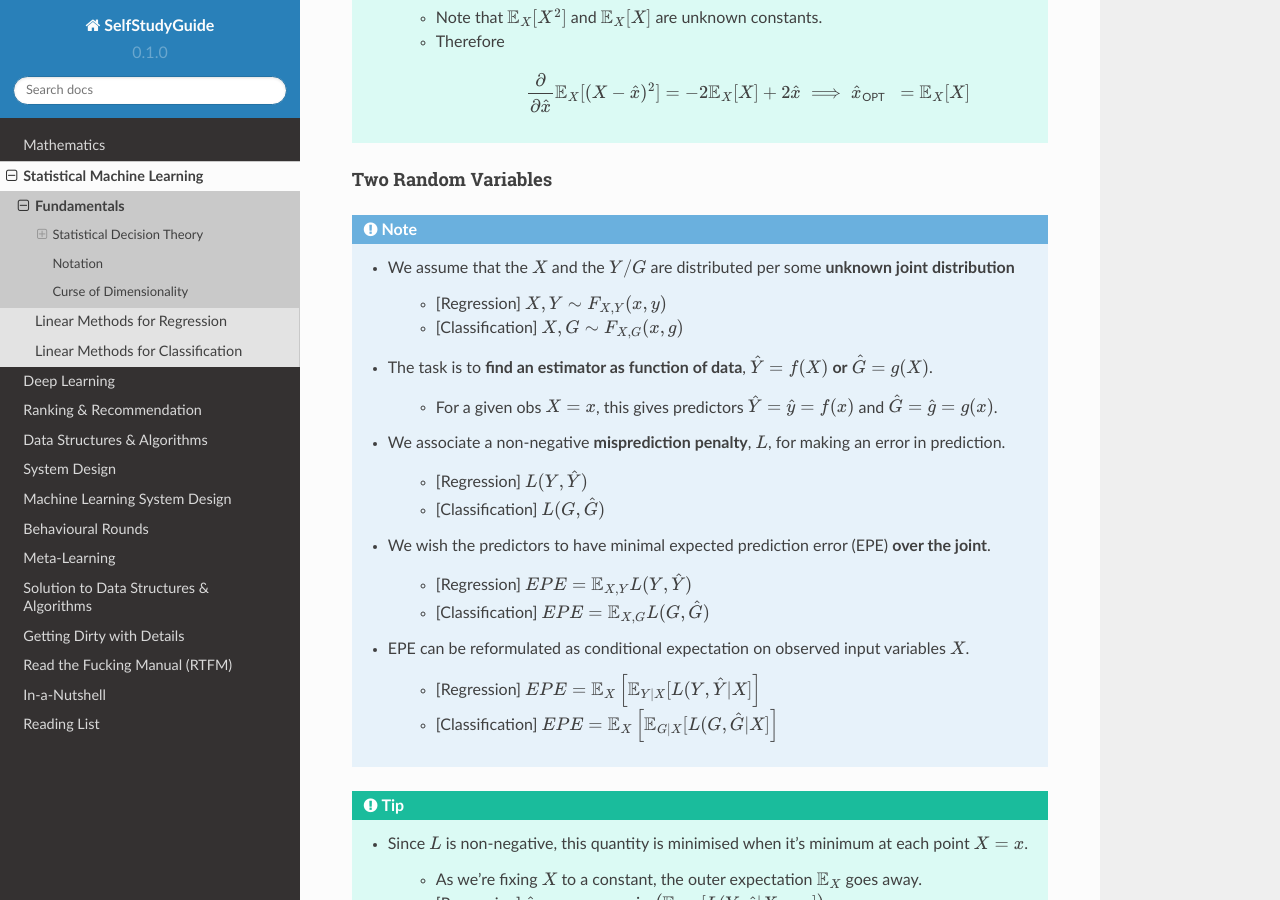
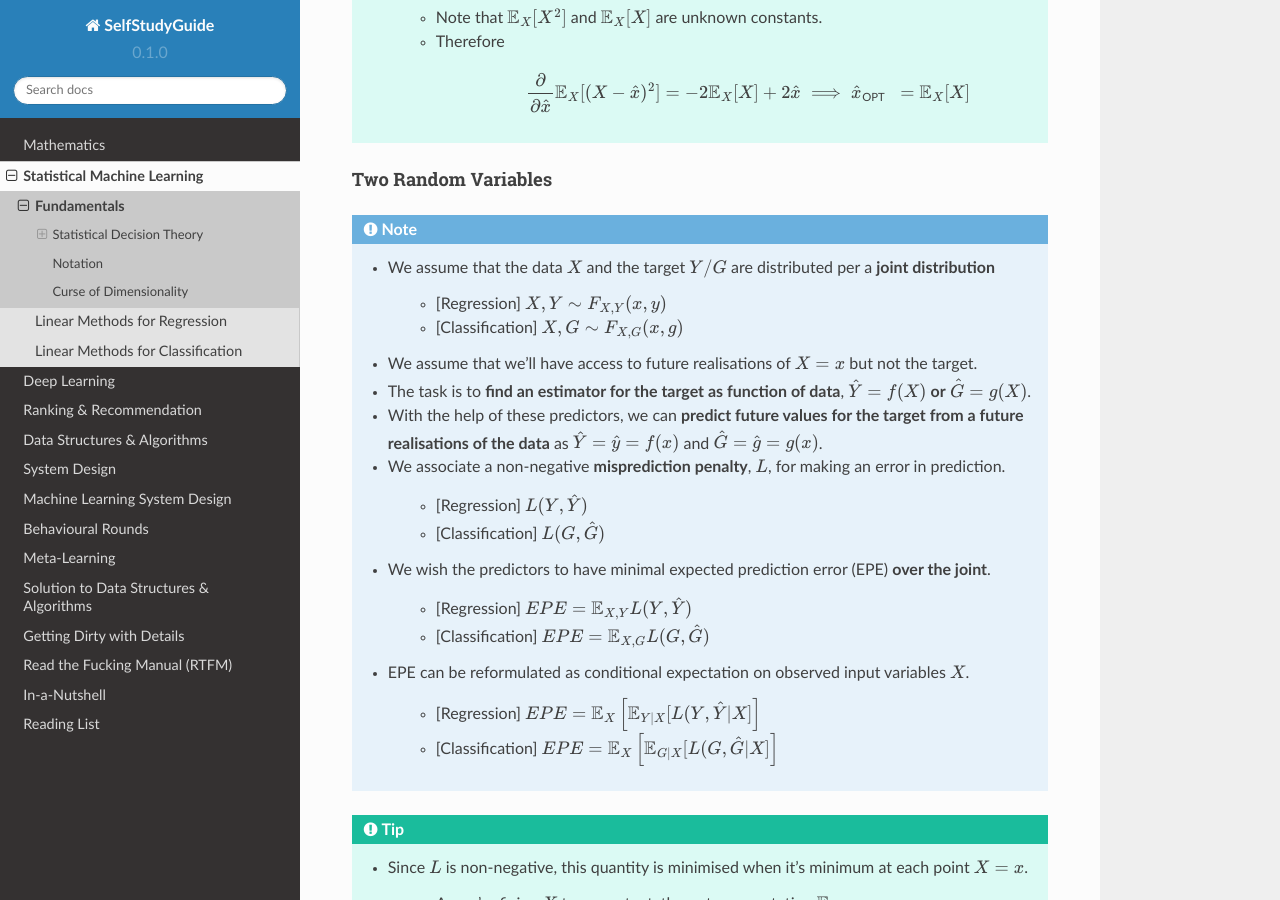
Before and after one commit to uselesstechjunks/leetcode, a Sphinx documentation site: the page built from docs/source/ml/basics.rst, in a window 1280 px wide and 900 px high, scrolled down 972 px. Built offline with Sphinx 7.4.7 and the Read the Docs theme 2.0.0, drawn with Linux system fonts in a browser that asks for light colours.

Commit message:
Update basics.rst

```diff
--- a/docs/source/ml/basics.rst
+++ b/docs/source/ml/basics.rst
@@ -40,13 +40,13 @@ Single Random Variable
 Two Random Variables
 ----------------------------------------------------------------------------------
 .. note::
-	* We assume that the :math:`X` and the :math:`Y/G` are distributed per some **unknown joint distribution**
+	* We assume that the data :math:`X` and the target :math:`Y/G` are distributed per a **joint distribution**
 
 		* [Regression] :math:`X,Y\sim F_{X,Y}(x,y)`
 		* [Classification] :math:`X,G\sim F_{X,G}(x,g)`
-	* The task is to **find an estimator as function of data**, :math:`\hat{Y}=f(X)` **or** :math:`\hat{G}=g(X)`.
-
-		* For a given obs :math:`X=x`, this gives predictors :math:`\hat{Y}=\hat{y}=f(x)` and :math:`\hat{G}=\hat{g}=g(x)`.
+	* We assume that we'll have access to future realisations of :math:`X=x` but not the target.
+	* The task is to **find an estimator for the target as function of data**, :math:`\hat{Y}=f(X)` **or** :math:`\hat{G}=g(X)`.
+	* With the help of these predictors, we can **predict future values for the target from a future realisations of the data** as :math:`\hat{Y}=\hat{y}=f(x)` and :math:`\hat{G}=\hat{g}=g(x)`.
 	* We associate a non-negative **misprediction penalty**, :math:`L`, for making an error in prediction.
 
 		* [Regression] :math:`L(Y,\hat{Y})`
```
